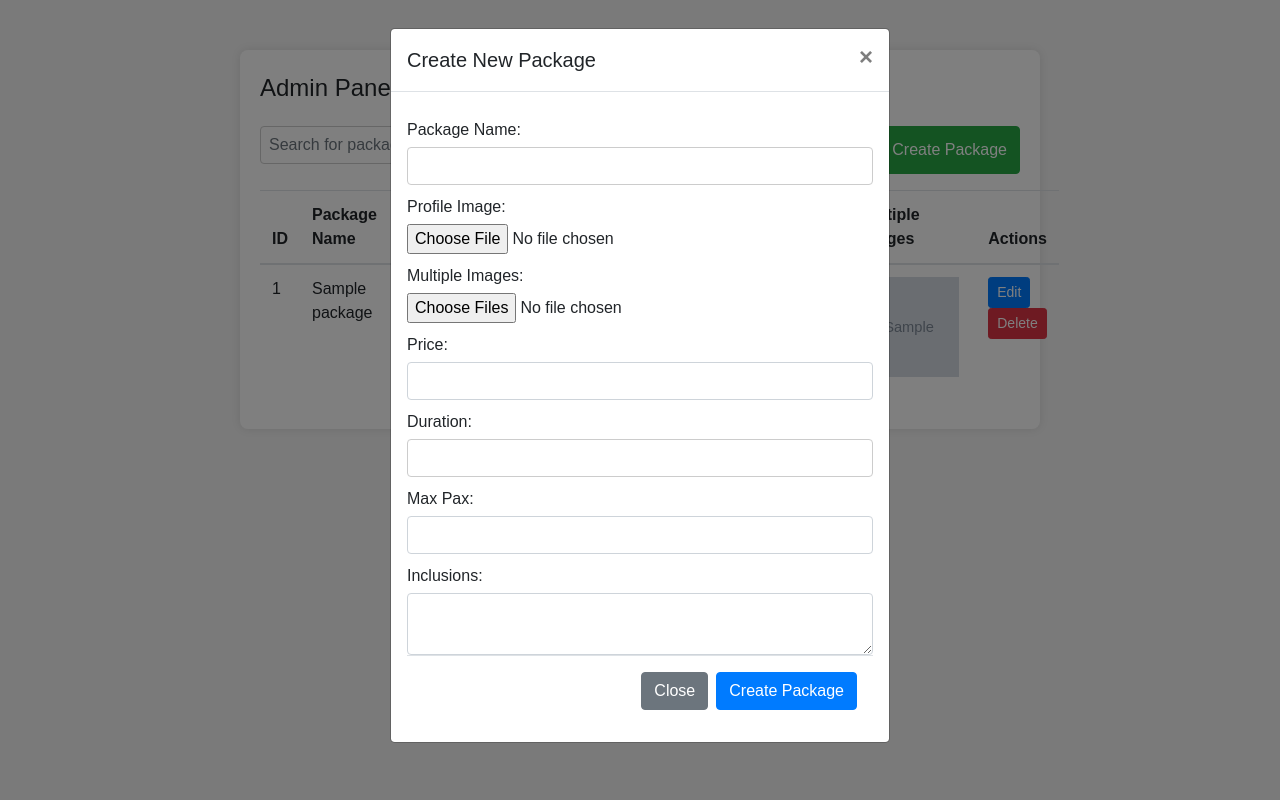
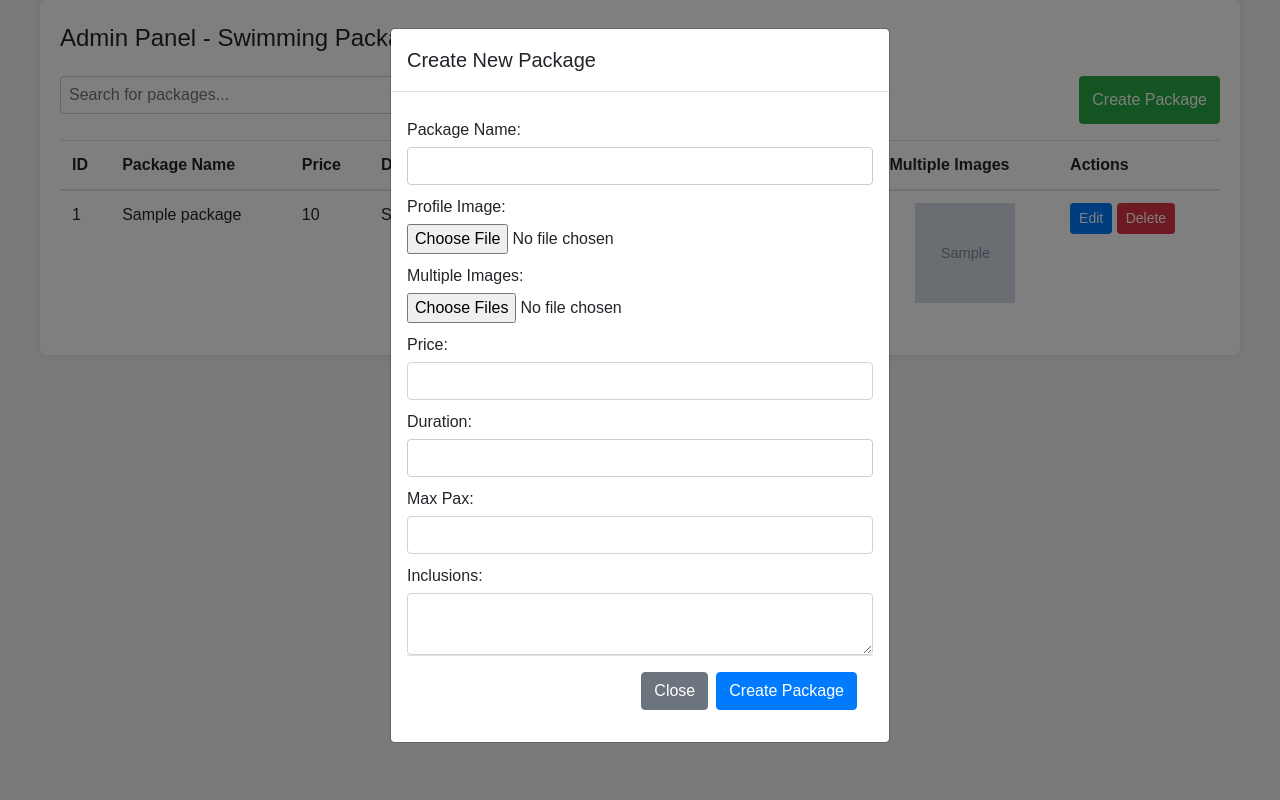
Before and after one commit to Lart101/EventPlaceRental, a PHP site: page /admin_package.php in a window 1280 px wide, after a click on "Create Package". Run offline with PHP 8.4, Linux system fonts and the light colour scheme; tables that the repository leaves empty or names only in its code hold one stand-in row (values such as "Sample post"); grey boxes marked "Sample" are stand-in pictures.

Commit message:
swimming v2

```diff
--- a/admin_package.php
+++ b/admin_package.php
@@ -129,8 +129,60 @@ $conn->close();
     <link rel="stylesheet" href="https://stackpath.bootstrapcdn.com/bootstrap/4.5.2/css/bootstrap.min.css">
     <link rel="stylesheet" href="style2.css">
 </head>
+<style>
+        .collage {
+            display: flex;
+            flex-wrap: wrap;
+            gap: 10px;
+            justify-content: center;
+        }
+        .collage img {
+            width: 100px;
+            height: 100px;
+            object-fit: cover;
+            cursor: pointer;
+            transition: transform 0.2s;
+        }
+        .collage img:hover {
+            transform: scale(1.1);
+        }
+        .image-viewer {
+            display: none;
+            position: fixed;
+            top: 0;
+            left: 0;
+            width: 100%;
+            height: 100%;
+            background-color: rgba(0, 0, 0, 0.9);
+            z-index: 999;
+            text-align: center;
+            overflow-y: auto;
+        }
+        .image-viewer img {
+            max-width: 90%;
+            max-height: 90%;
+            margin: 20px auto;
+            display: block;
+        }
+        .close {
+            position: absolute;
+            top: 20px;
+            right: 30px;
+            color: #fff;
+            font-size: 30px;
+            font-weight: bold;
+            cursor: pointer;
+        }
+    </style>
 <body>
-    <div class="container">
+    <div class="container" style="max-width: 1200px;
+    width: 100%;
+    margin: 10 auto;
+
+    background: #fff;
+    padding: 20px;
+    border-radius: 8px;
+    box-shadow: 0 0 10px rgba(0, 0, 0, 0.1);">
         <div class="form-left">
             <div class="title">Admin Panel - Swimming Packages</div>
 
@@ -172,14 +224,25 @@ $conn->close();
             <td><?php echo $package['duration']; ?></td>
             <td><?php echo $package['max_pax']; ?></td>
             <td><?php echo $package['inclusions']; ?></td>
-                <td><img src="<?php echo $package['profile_image']; ?>" alt="Profile Image" style="width: 100px; height: 100px;"></td>
             <td>
+                <img src="<?php echo $package['profile_image']; ?>" alt="Profile Image" style="width: 100px; height: 100px; cursor: pointer;" onclick="openImageViewer('<?php echo $package['multiple_images']; ?>')">
+            </td>
+            <td>
+                <div class="collage">
                     <?php
                     $images = explode(',', $package['multiple_images']);
-                    foreach ($images as $image) {
-                        echo "<img src='$image' alt='Multiple Image' style='width: 100px; height: 100px; margin-right: 5px;'>";
+                    $total_images = count($images);
+                    $max_display = 2;
+
+                    foreach (array_slice($images, 0, min($max_display, $total_images)) as $image) {
+                        echo "<img src='$image' alt='Multiple Image' style='width: 100px; height: 100px; margin-right: 5px; cursor: pointer;' onclick='openImageViewer(\"{$package['multiple_images']}\")'>";
+                    }
+
+                    if ($total_images > $max_display) {
+                        echo "<button class='btn btn-link p-0' onclick='openImageViewer(\"{$package['multiple_images']}\")'>Show More</button>";
                     }
                     ?>
+                </div>
             </td>
             <td>
                 <button class="btn btn-primary btn-sm edit-package-btn" data-toggle="modal" data-target="#editPackageModal" data-id="<?php echo $package['id']; ?>" data-package_name="<?php echo $package['package_name']; ?>" data-price="<?php echo $package['price']; ?>" data-duration="<?php echo $package['duration']; ?>" data-max_pax="<?php echo $package['max_pax']; ?>" data-inclusions="<?php echo $package['inclusions']; ?>">Edit</button>
@@ -188,8 +251,27 @@ $conn->close();
         </tr>
     <?php } ?>
 </tbody>
-</table>
 
+
+            </div>
+<!-- Image Viewer Modal -->
+<div class="modal fade" id="imageViewerModal" tabindex="-1" role="dialog" aria-labelledby="imageViewerModalLabel" aria-hidden="true">
+    <div class="modal-dialog modal-lg" role="document">
+        <div class="modal-content">
+            <div class="modal-header">
+                <h5 class="modal-title" id="imageViewerModalLabel">Image Viewer</h5>
+                <button type="button" class="close" data-dismiss="modal" aria-label="Close">
+                    <span aria-hidden="true">&times;</span>
+                </button>
+            </div>
+            <div class="modal-body" id="imageViewerBody">
+                <!-- Images will be dynamically added here -->
+            </div>
+            <div class="modal-footer">
+                <button type="button" class="btn btn-secondary" data-dismiss="modal">Close</button>
+            </div>
+        </div>
+    </div>
 </div>
 
             <!-- Create Package Modal -->
@@ -305,5 +387,24 @@ $conn->close();
             $("#edit_inclusions").val(inclusions);
         });
     </script>
+    <script>
+    function openImageViewer(multipleImages) {
+        var images = multipleImages.split(',');
+        var modalBody = document.getElementById('imageViewerBody');
+        modalBody.innerHTML = '';
+
+        images.forEach(function(image) {
+            var img = document.createElement('img');
+            img.src = image.trim();
+            img.alt = 'Multiple Image';
+            img.style.width = '100%'; // Adjust width as needed
+            img.style.height = 'auto'; // Maintain aspect ratio
+            modalBody.appendChild(img);
+        });
+
+        $('#imageViewerModal').modal('show'); // Show Bootstrap modal
+    }
+</script>
+
 </body>
 </html>
--- a/style2.css
+++ b/style2.css
@@ -6,8 +6,10 @@ body {
 }
 
 .container {
-    max-width: 800px;
-    margin: 50px auto;
+    max-width: 1200px; /* Adjust the maximum width as per your design */
+    width: 100%; /* Ensure it takes full width of the viewport */
+    margin: 0 auto; /* Center the container horizontally */
+
     background: #fff;
     padding: 20px;
     border-radius: 8px;
```
Also changed, not shown: package_details.php (+61 -6 lines). Lines whose indentation alone changed are shown as unchanged.
